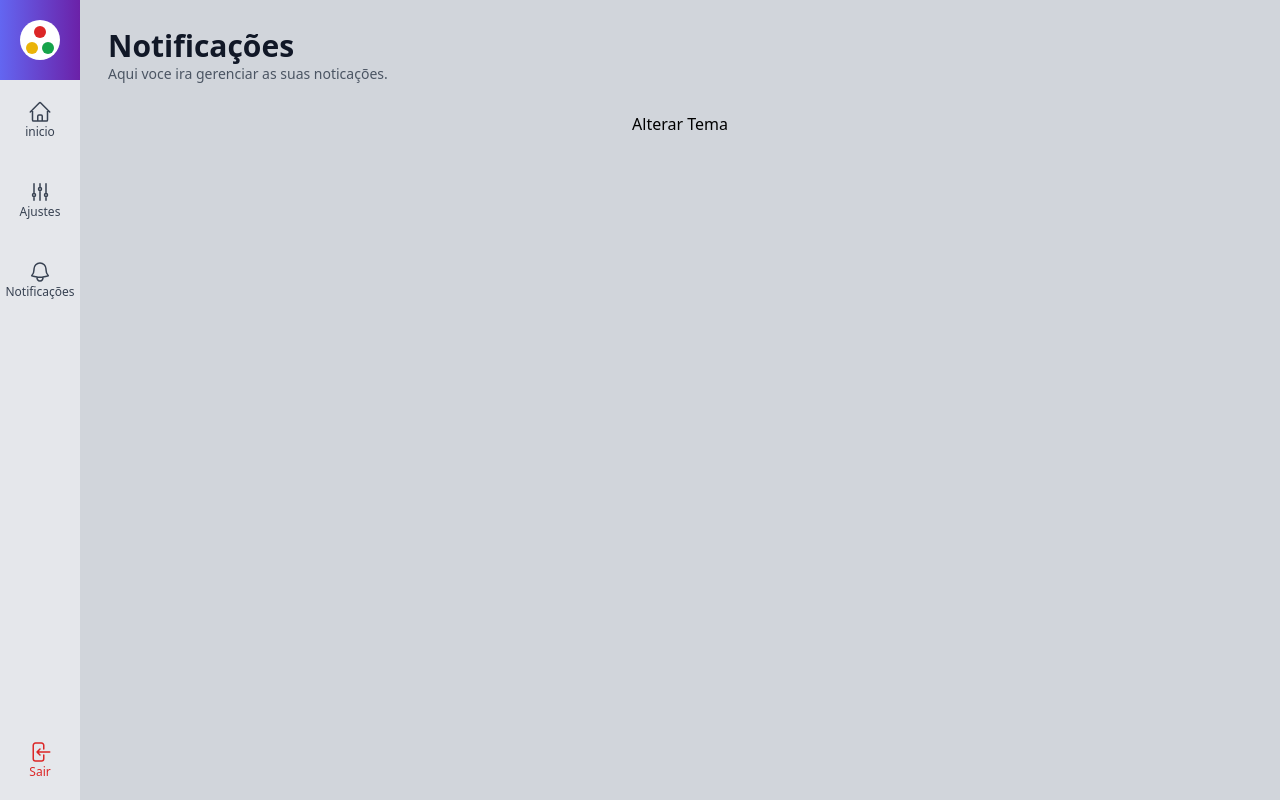
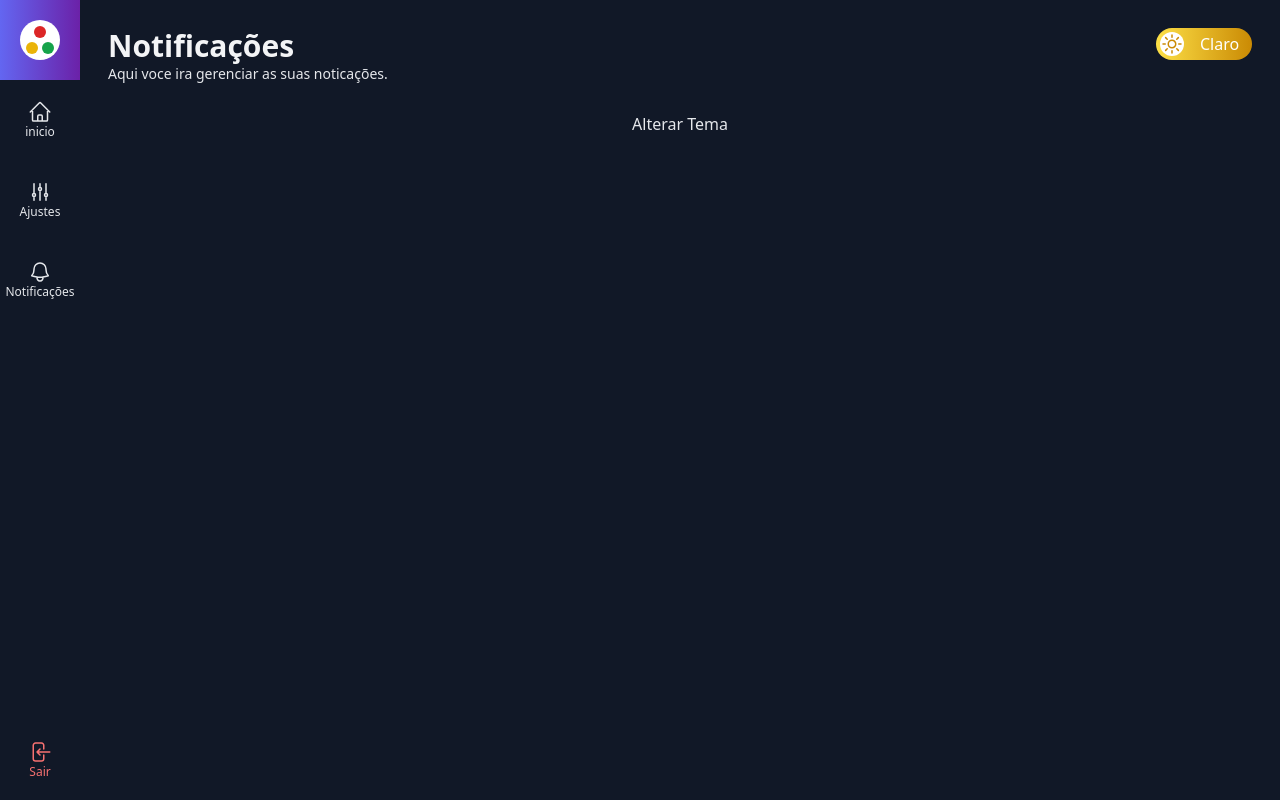
Before and after one commit to KingW3n/firstTemplate, a Next.js app: page /notificacoes in a window 1280 px wide. Built offline with nearby package versions, Linux system fonts and the light colour scheme.

Commit message:
incluindo botao tema

```diff
--- a/src/components/icons/index.tsx
+++ b/src/components/icons/index.tsx
@@ -19,3 +19,13 @@
 <path strokeLinecap="round" strokeLinejoin="round" d="M15.75 9V5.25A2.25 2.25 0 0013.5 3h-6a2.25 2.25 0 00-2.25 2.25v13.5A2.25 2.25 0 007.5 21h6a2.25 2.25 0 002.25-2.25V15M12 9l-3 3m0 0l3 3m-3-3h12.75" />
 </svg>
 )
+
+export const iconeSolOutline = (size = 5)=>(<svg xmlns="http://www.w3.org/2000/svg" fill="none" viewBox="0 0 24 24" strokeWidth={1.5} stroke="currentColor" className={`w-${size} h-${size}`}>
+<path strokeLinecap="round" strokeLinejoin="round" d="M12 3v2.25m6.364.386l-1.591 1.591M21 12h-2.25m-.386 6.364l-1.591-1.591M12 18.75V21m-4.773-4.227l-1.591 1.591M5.25 12H3m4.227-4.773L5.636 5.636M15.75 12a3.75 3.75 0 11-7.5 0 3.75 3.75 0 017.5 0z" />
+</svg>
+)
+
+export const iconeLuaOutline = (size = 5)=>(<svg xmlns="http://www.w3.org/2000/svg" fill="none" viewBox="0 0 24 24" strokeWidth={1.5} stroke="currentColor" className={`w-${size} h-${size}`}>
+<path strokeLinecap="round" strokeLinejoin="round" d="M21.752 15.002A9.718 9.718 0 0118 15.75c-5.385 0-9.75-4.365-9.75-9.75 0-1.33.266-2.597.748-3.752A9.753 9.753 0 003 11.25C3 16.635 7.365 21 12.75 21a9.753 9.753 0 009.002-5.998z" />
+</svg>
+)
--- /dev/null
+++ b/src/components/template/Botoes/BotaoAlternarTema.tsx
@@ -0,0 +1,42 @@
+import { iconeLuaOutline, iconeSolOutline } from "@/components/icons"
+
+interface BotaoAlterarTemaProps{
+    tema?:  string
+    alternarTema?: () => void
+}
+
+export default function BotaoAlterarTema(props: BotaoAlterarTemaProps){
+    console.log(props.tema)
+    return props.tema === 'dark' ? (
+        <div onClick={props.alternarTema} className={`
+            hidden sm:flex items-center cursor-pointer
+            bg-gradient-to-r from-yellow-300 to-yellow-600
+            w-14 lg:w-24 h-8 p-1 rounded-full`}>
+            <div className={`flex items-center justify-center bg-white text-yellow-600 w-6 h-6 rounded-full`}>
+                {iconeSolOutline(5)}
+            </div>
+            <div className={`hidden lg:flex items-center ml-4 text-white `}>
+                <span>Claro</span>
+            </div>
+        </div>
+    ):(
+        <div onClick={props.alternarTema} className={`
+            hidden sm:flex items-center  justify-end cursor-pointer
+            bg-gradient-to-r from-gray-500 to-gray-900
+            w-14 lg:w-24 h-8 p-1 rounded-full`}>
+            <div className={`
+                hidden lg:flex items-center mr-2
+                text-gray-300 `}>
+                <span>Escuro</span>
+            </div>
+            <div className={`
+                flex items-center justify-center
+                bg-black text-yellow-300
+                w-6 h-6 rounded-full
+             `}>
+                {iconeLuaOutline(5)}
+            </div>
+
+        </div>
+    )
+}
--- a/src/components/template/Layout.tsx
+++ b/src/components/template/Layout.tsx
@@ -1,7 +1,7 @@
 import useAppData from "@/data/hook/useAppData"
 import Conteudo from "./Conteudo"
 import MenuLateral from "./MenuLateral"
-import TopBar from "./Titulo"
+import TopBar from "./TopBar"
 
 interface LayoutProps{
     titulo:string
--- a/src/components/template/Titulo.tsx
+++ b/src/components/template/Titulo.tsx
@@ -4,7 +4,7 @@
     titulo:string
     subtitulo:string
 }
-export default function TopBar( props:TituloProps){
+export default function Titulo( props:TituloProps){
     return(
         <div>
             <h1 className={` font-black text-3xl text-gray-900 dark:text-gray-100`}>{props.titulo}</h1>
--- a/src/components/template/TopBar.tsx
+++ b/src/components/template/TopBar.tsx
@@ -1,3 +1,5 @@
+import useAppData from '../../data/hook/useAppData'
+import BotaoAlterarTema from './Botoes/BotaoAlternarTema'
 import Titulo from './Titulo'
 
 interface TopBarProps{
@@ -5,9 +7,14 @@
     subtitulo:string
 }
 export default function TopBar( props:TopBarProps){
+    const {tema, alternarTema} = useAppData()
+    console.log(tema)
     return(
-        <div>
+        <div className={`flex`}>
             <Titulo titulo={props.titulo} subtitulo={props.subtitulo}/>
+            <div className={`flex flex-grow justify-end`}>
+                <BotaoAlterarTema tema={tema} alternarTema={alternarTema}></BotaoAlterarTema>
+            </div>
         </div>
     )
 }
--- a/src/data/context/AppContext.tsx
+++ b/src/data/context/AppContext.tsx
@@ -13,7 +13,7 @@
 
 export function AppProvider(props: AppContextProps){
 
-    const [tema, setTema] = useState<Tema>('')
+    const [tema, setTema] = useState<Tema>('dark')
 
 
     function alternarTema(){
```
